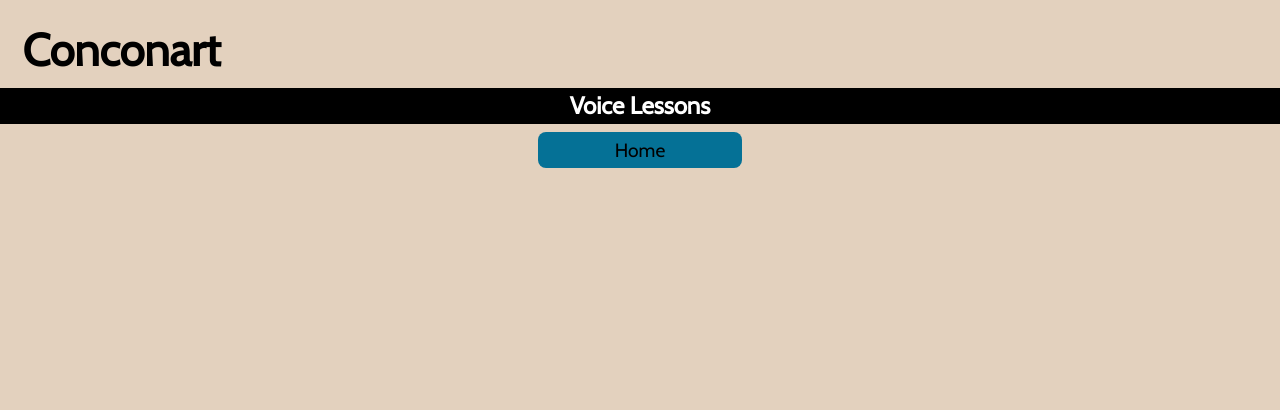
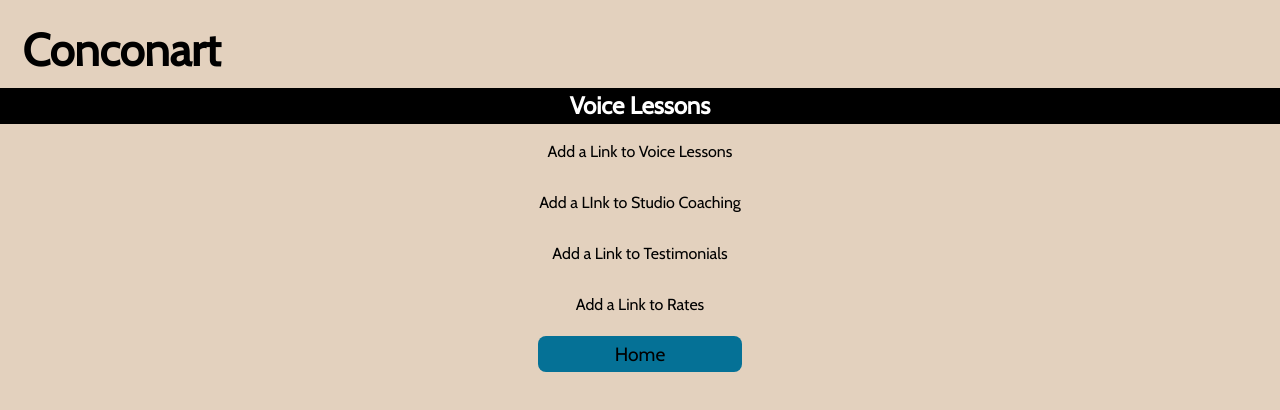
Before and after one commit to conconartist/conconart, a React (Create React App) app: page /lessons in a window 1280 px wide. Shown: the top 410 px of the page. Built offline with nearby package versions, Linux system fonts and the light colour scheme.

Commit message:
Refactor content

```diff
--- a/src/DevSummary/DevSummary.js
+++ b/src/DevSummary/DevSummary.js
@@ -24,7 +24,7 @@ export const DevSummary = () => {
           <li>D3 (Data Visualization)</li>
           <li>GSAP (Greensock) Animation</li>
         </ul>
-        <h3>What I'm currently learning:</h3>
+        <h3>Currently learning:</h3>
           <ul>
             <li>GraphQL</li>
             <li>Postgres</li>
--- a/src/Memades/Memades.js
+++ b/src/Memades/Memades.js
@@ -5,6 +5,7 @@ export const Memades = () => {
     return (
         <>
           <h2 className='linkedSectionTitle'>Memades</h2>
+            <p>embed instagram for concansew</p>
             <Link to='/'>
               <p className='buttonHome'>Home</p>
             </Link>
--- a/src/VoiceLessons/VoiceLessons.js
+++ b/src/VoiceLessons/VoiceLessons.js
@@ -5,6 +5,10 @@ export const VoiceLessons = () => {
     return (
         <>
           <h2 className='linkedSectionTitle'>Voice Lessons</h2>
+          <p>Add a Link to Voice Lessons</p>
+          <p>Add a LInk to Studio Coaching</p>
+          <p>Add a Link to Testimonials</p>
+          <p>Add a Link to Rates</p>
             <Link to='/'>
               <p className='buttonHome'>Home</p>
             </Link>
```
